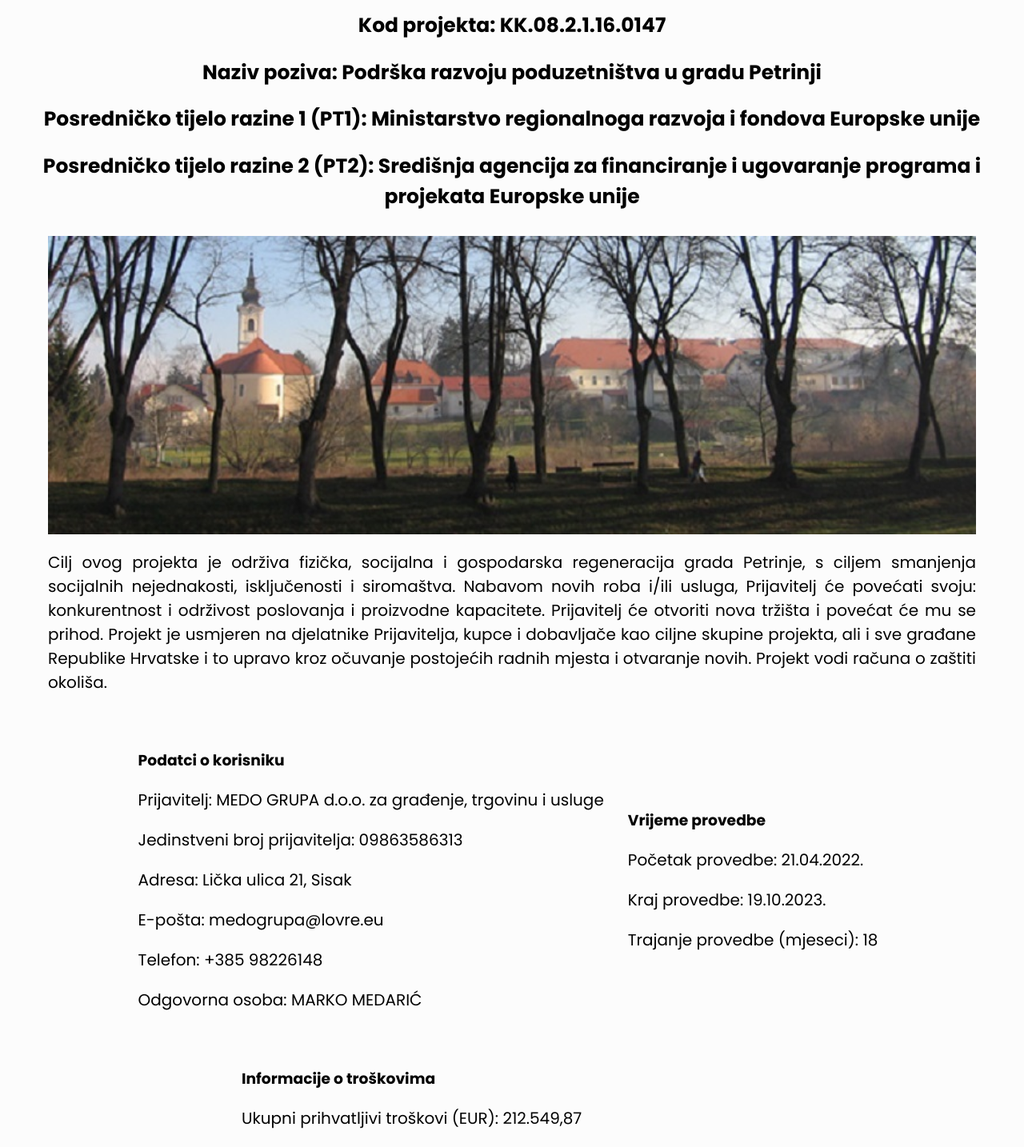
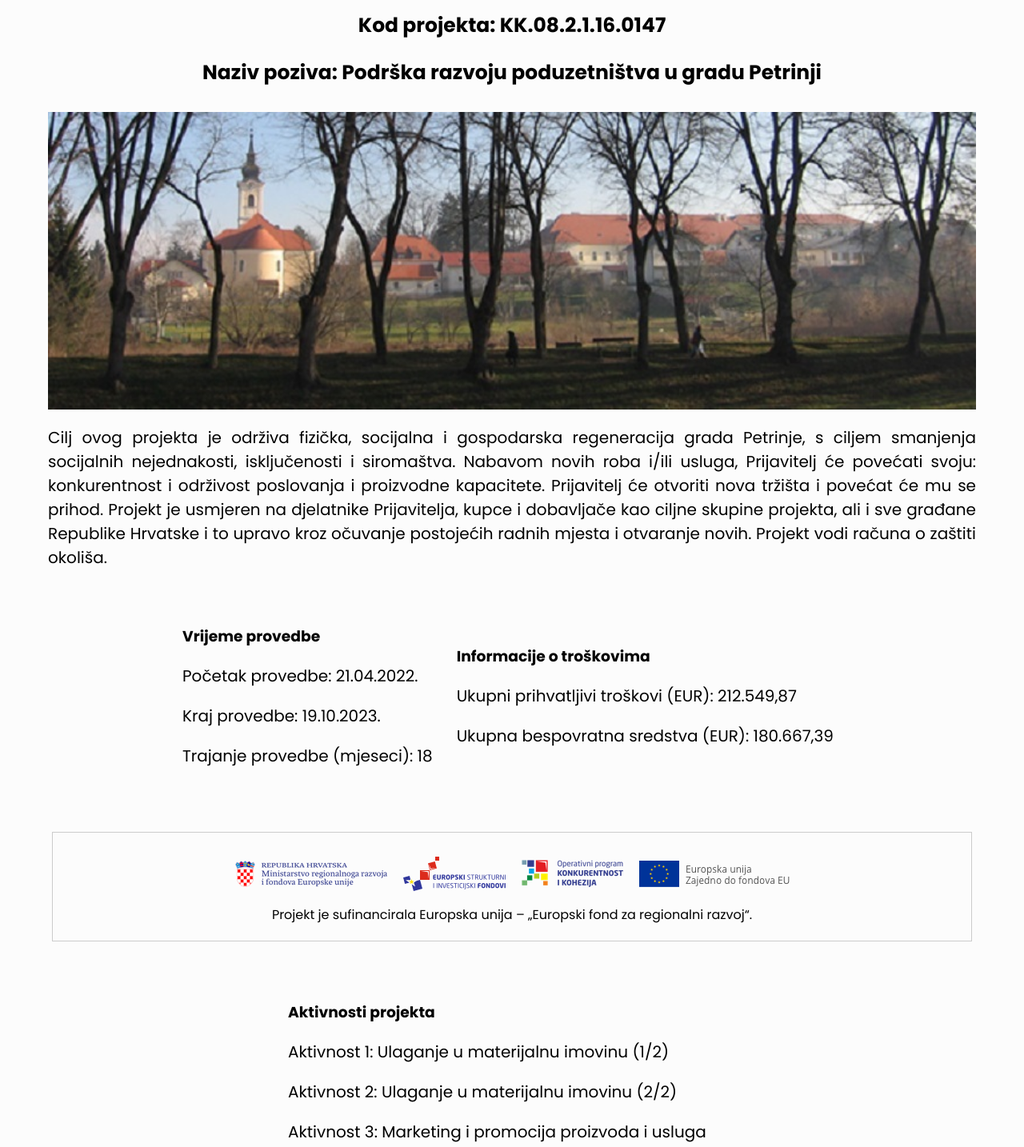
Before and after one commit to iivkov/MedoGrupa, a React (Create React App) app: page /EU-projekti in a window 1280 px wide. Shown: the part 380-1814 px from the top of the page at 80% size. Built offline with nearby package versions, Linux system fonts and the light colour scheme.

Commit message:
nova izmjena po zahtjevu, novi build

```diff
--- a/src/components/ProjectsComponent.js
+++ b/src/components/ProjectsComponent.js
@@ -12,8 +12,6 @@ const ProjectsComponent = () => {
         <h1>NOVI RAZVOJ U PETRINJI MEDO GRUPA d.o.o.</h1>
         <h2>Kod projekta: KK.08.2.1.16.0147</h2>
         <h2>Naziv poziva: Podrška razvoju poduzetništva u gradu Petrinji</h2>
-        <h2>Posredničko tijelo razine 1 (PT1): Ministarstvo regionalnoga razvoja i fondova Europske unije</h2>
-        <h2>Posredničko tijelo razine 2 (PT2): Središnja agencija za financiranje i ugovaranje programa i projekata Europske unije</h2>
         <div className="container">
             <img src={Petrinja} alt="Slika Petrinje." style={{ width: '100%', height: 'auto' }} />
             <p>Cilj ovog projekta je održiva fizička, socijalna i gospodarska regeneracija grada Petrinje, s ciljem smanjenja socijalnih nejednakosti, isključenosti i siromaštva.
@@ -23,15 +21,6 @@ const ProjectsComponent = () => {
         <div/>
         <div className="container">
             <div className="box-EU">
-                <h3>Podatci o korisniku</h3>
-                <p>Prijavitelj: MEDO GRUPA d.o.o. za građenje, trgovinu i usluge</p>
-                <p>Jedinstveni broj prijavitelja: 09863586313 </p>
-                <p>Adresa: Lička ulica 21, Sisak</p>
-                <p>E-pošta: medogrupa@lovre.eu</p>
-                <p>Telefon: +385 98226148</p>
-                <p>Odgovorna osoba: MARKO MEDARIĆ</p>
-            </div>
-            <div className="box-EU">
                 <h3>Vrijeme provedbe</h3>
                 <p>Početak provedbe: 21.04.2022.</p>
                 <p>Kraj provedbe: 19.10.2023.</p>
@@ -40,7 +29,7 @@ const ProjectsComponent = () => {
             <div className="box-EU">
                 <h3>Informacije o troškovima</h3>
                 <p>Ukupni prihvatljivi troškovi (EUR): 212.549,87</p>
-                <p>Ukupna bespovratna sredstva (EUR): 180.667,39 (EU sufinanciranje)</p>
+                <p>Ukupna bespovratna sredstva (EUR): 180.667,39</p>
             </div>
         </div>
         </div>
@@ -79,6 +68,36 @@ const ProjectsComponent = () => {
             </div>
         </div>
         <EUnoteProject />
+        <div className="container">
+            <div className="activity-box">
+                <h3>Podatci o projektu</h3>
+                <p>Kod projekta: KK.08.2.1.16.0147</p>
+                <p>Posredničko tijelo razine 1 (PT1): Ministarstvo regionalnoga razvoja i fondova Europske unije</p>
+                <p>Posredničko tijelo razine 2 (PT2): Središnja agencija za financiranje i ugovaranje programa i projekata Europske unije</p>
+                <p>Početak provedbe: 21.04.2022.</p>
+                <p>Kraj provedbe: 19.10.2023.</p>
+                <p>Trajanje provedbe (mjeseci): 18</p>
+            </div>
+        </div>
+        <div className="container">
+            <div className="activity-box">
+                <h3>Podatci o korisniku</h3>
+                <p>Prijavitelj: MEDO GRUPA d.o.o. za građenje, trgovinu i usluge</p>
+                <p>Jedinstveni broj prijavitelja: 09863586313 </p>
+                <p>Adresa: Lička ulica 21, Sisak</p>
+                <p>E-pošta: medogrupa@lovre.eu</p>
+                <p>Telefon: +385 98226148</p>
+                <p>Odgovorna osoba: MARKO MEDARIĆ</p>
+            </div>
+        </div>
+        <div className="container">
+            <div className="activity-box">
+                <h3>Informacije o troškovima</h3>
+                <p>Ukupni prihvatljivi troškovi (EUR): 212.549,87</p>
+                <p>Ukupna bespovratna sredstva (EUR): 180.667,39 (EU sufinanciranje)</p>
+            </div>
+        </div>
+        <EUnoteProject />
         </div>
     // </div>
     );
```
Also changed, not shown: 1 other file (tests, documents, lock files or other folders). Lines whose indentation alone changed are shown as unchanged.
